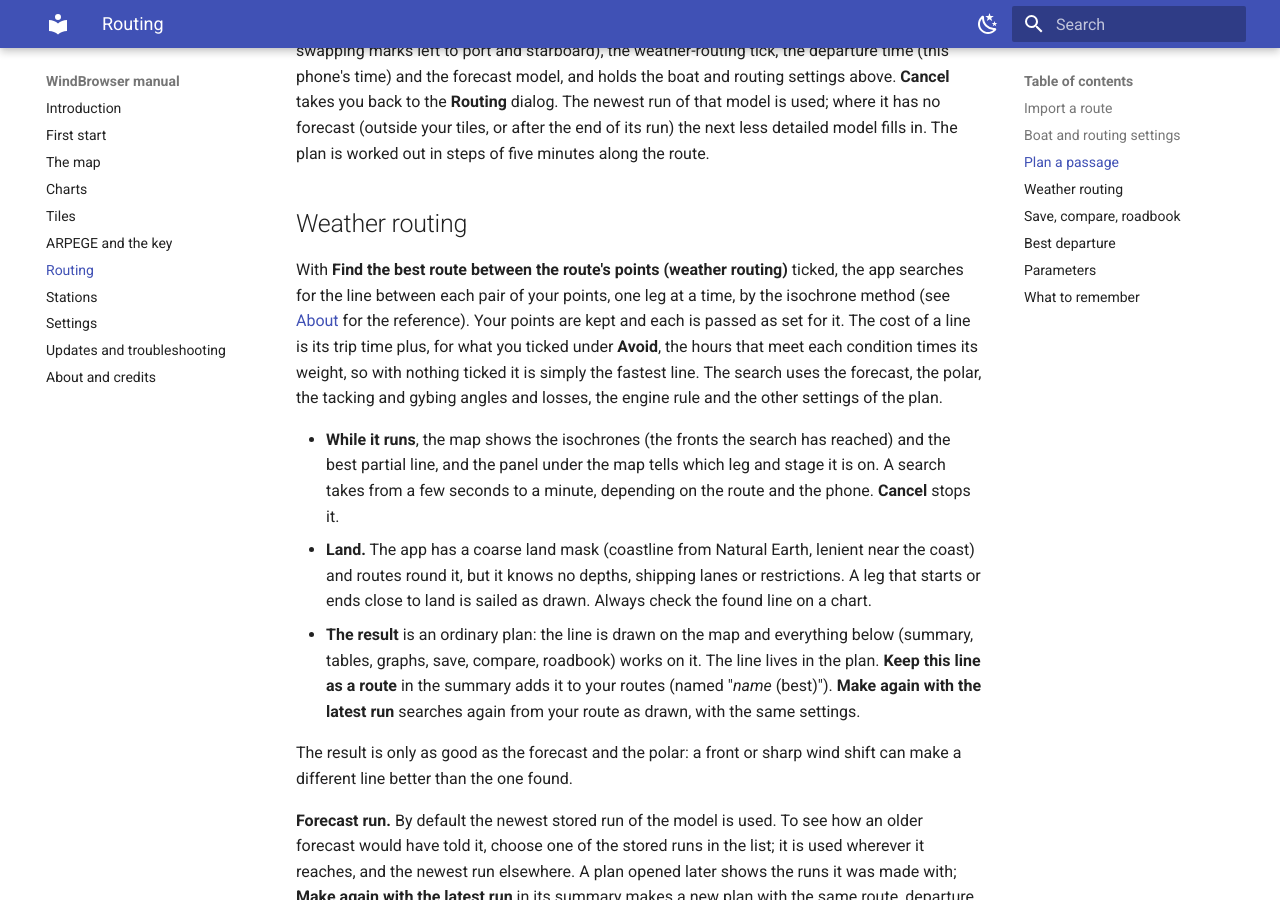
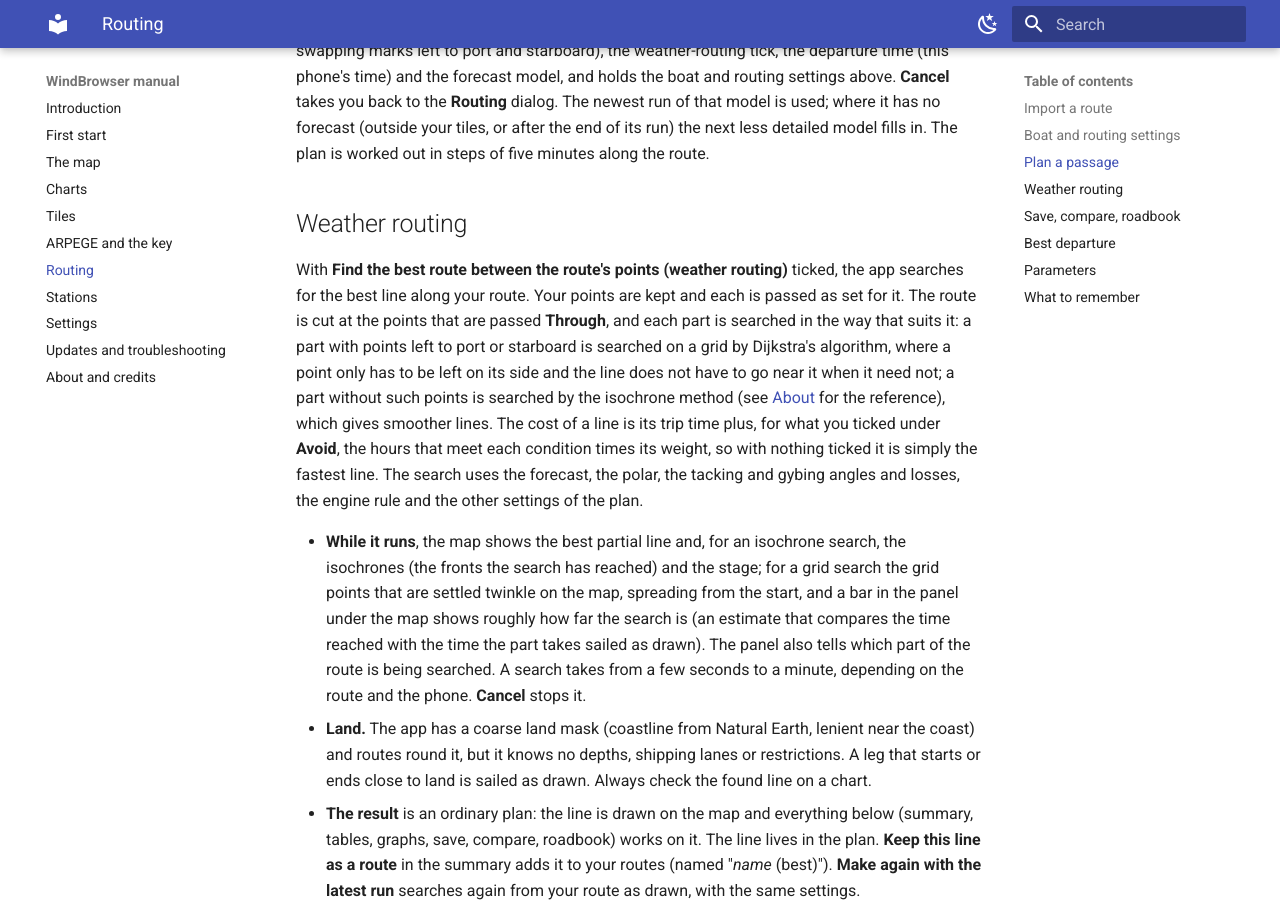
Before and after one commit to pclusius/windbrowser-docs, an MkDocs documentation site: the page built from docs/routing.md, in a window 1280 px wide and 900 px high, scrolled down 1934 px. Built offline with MkDocs 1.6.1 and Material for MkDocs 9.7.7, drawn with Linux system fonts in a browser that asks for light colours; some of the changed text lies outside the part shown.

Commit message:
Manual: grid search for route parts with rounded marks, progress feedback, version 1.0.152-beta
Co-Authored-By: Claude Sonnet 5.5 <noreply@anthropic.com>

```diff
--- a/docs/routing.md
+++ b/docs/routing.md
@@ -30,9 +30,9 @@ The routing, too, uses only the mean wind, not gusts. Where the model forecasts
 
 ## Weather routing
 
-With **Find the best route between the route's points (weather routing)** ticked, the app searches for the line between each pair of your points, one leg at a time, by the isochrone method (see [About](about.md) for the reference). Your points are kept and each is passed as set for it. The cost of a line is its trip time plus, for what you ticked under **Avoid**, the hours that meet each condition times its weight, so with nothing ticked it is simply the fastest line. The search uses the forecast, the polar, the tacking and gybing angles and losses, the engine rule and the other settings of the plan.
+With **Find the best route between the route's points (weather routing)** ticked, the app searches for the best line along your route. Your points are kept and each is passed as set for it. The route is cut at the points that are passed **Through**, and each part is searched in the way that suits it: a part with points left to port or starboard is searched on a grid by Dijkstra's algorithm, where a point only has to be left on its side and the line does not have to go near it when it need not; a part without such points is searched by the isochrone method (see [About](about.md) for the reference), which gives smoother lines. The cost of a line is its trip time plus, for what you ticked under **Avoid**, the hours that meet each condition times its weight, so with nothing ticked it is simply the fastest line. The search uses the forecast, the polar, the tacking and gybing angles and losses, the engine rule and the other settings of the plan.
 
-- **While it runs**, the map shows the isochrones (the fronts the search has reached) and the best partial line, and the panel under the map tells which leg and stage it is on. A search takes from a few seconds to a minute, depending on the route and the phone. **Cancel** stops it.
+- **While it runs**, the map shows the best partial line and, for an isochrone search, the isochrones (the fronts the search has reached) and the stage; for a grid search the grid points that are settled twinkle on the map, spreading from the start, and a bar in the panel under the map shows roughly how far the search is (an estimate that compares the time reached with the time the part takes sailed as drawn). The panel also tells which part of the route is being searched. A search takes from a few seconds to a minute, depending on the route and the phone. **Cancel** stops it.
 - **Land.** The app has a coarse land mask (coastline from Natural Earth, lenient near the coast) and routes round it, but it knows no depths, shipping lanes or restrictions. A leg that starts or ends close to land is sailed as drawn. Always check the found line on a chart.
 - **The result** is an ordinary plan: the line is drawn on the map and everything below (summary, tables, graphs, save, compare, roadbook) works on it. The line lives in the plan. **Keep this line as a route** in the summary adds it to your routes (named "*name* (best)"). **Make again with the latest run** searches again from your route as drawn, with the same settings.
 
@@ -74,7 +74,7 @@ If **Find the best route** is also ticked, every departure is searched for its b
 The **Parameters** window (the link beside **Avoid**) holds the general settings of the search:
 
 - **Weights.** Time is the reference: an hour at sea counts as one hour. Three vertical sliders (**Beating**, **Strong wind**, **Night**) say how many hours an hour of that condition adds, from 0 to 3 in tenths; together they can add at most 6, so time always keeps a share. A bar shows the shares and sentences show what an hour of each condition counts as. **Weights to 1** resets them. A weight counts only when its box under **Avoid** is ticked for that plan or sweep. Night is not bad in itself: leave it unticked if you like sailing at night.
-- **Integration step.** The weather routing sails each stage of its search in steps of this length (blank is 10 minutes, 1 to 60). Shorter steps follow the wind more closely and take longer. Leave it blank unless you are trying out how it matters.
+- **Integration step.** The isochrone search sails each stage of its search in steps of this length (blank is 10 minutes, 1 to 60). Shorter steps follow the wind more closely and take longer. Leave it blank unless you are trying out how it matters. The grid search has no such setting: its grid is finer on short parts of the route and coarser on long ones, and coarser still in a departure sweep.
 
 ## What to remember
 
```
Also changed, not shown: docs/index.md (+1 -1 lines).
